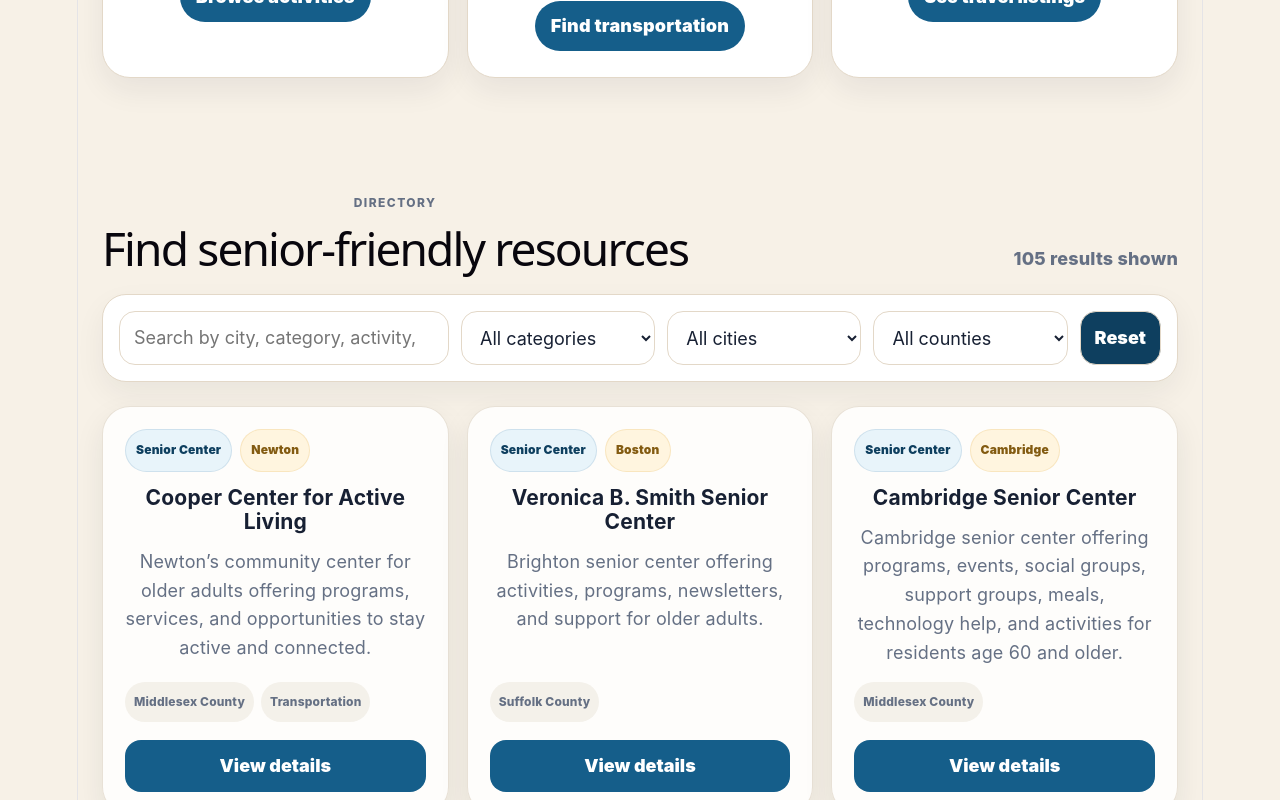
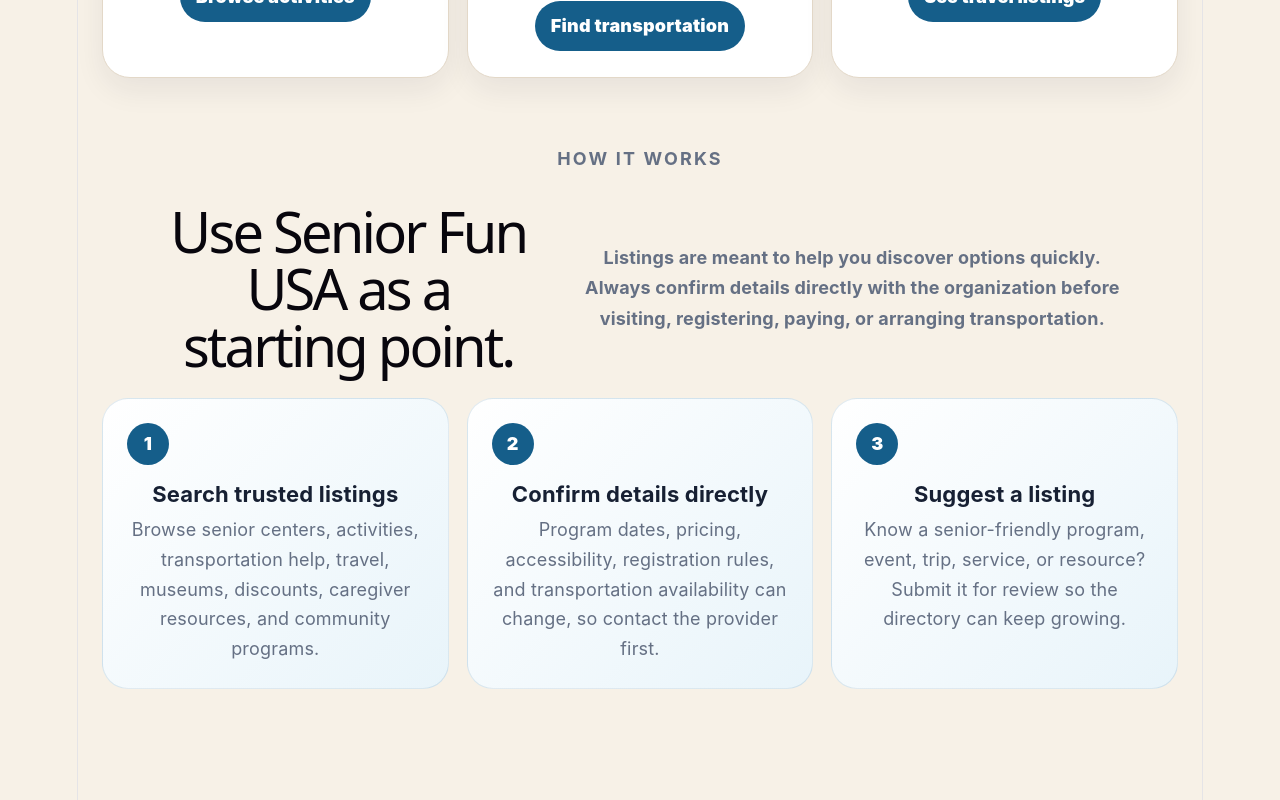
Before and after one commit to bahramjo4534-prog/senior-fun-usa, a React (Vite) app: page / in a window 1280 px wide. Shown: the part 1620-2420 px from the top of the page. Built offline with nearby package versions, Linux system fonts and the light colour scheme.

Commit message:
Improve how it works layout

```diff
--- a/src/App.css
+++ b/src/App.css
@@ -861,3 +861,104 @@
     grid-template-columns: 1fr;
   }
 }
+
+.how-section {
+  padding-top: 10px;
+}
+
+.section-heading {
+  max-width: 780px;
+  margin: 0 auto 24px;
+  text-align: center;
+}
+
+.section-heading h2 {
+  margin: 8px 0 12px;
+  font-size: clamp(34px, 5vw, 56px);
+  line-height: 1.02;
+  letter-spacing: -0.05em;
+}
+
+.section-heading p {
+  color: var(--muted);
+  line-height: 1.7;
+}
+
+.how-grid {
+  display: grid;
+  grid-template-columns: repeat(3, minmax(0, 1fr));
+  gap: 18px;
+}
+
+.how-card {
+  padding: 24px;
+  border-radius: 26px;
+  background: linear-gradient(135deg, #ffffff, var(--soft));
+  border: 1px solid rgba(21, 94, 138, 0.12);
+}
+
+.how-card span {
+  width: 42px;
+  height: 42px;
+  display: grid;
+  place-items: center;
+  border-radius: 999px;
+  background: var(--brand);
+  color: white;
+  font-weight: 900;
+}
+
+.how-card h3 {
+  margin: 16px 0 8px;
+  font-size: 22px;
+}
+
+.how-card p {
+  margin: 0;
+  color: var(--muted);
+  line-height: 1.65;
+}
+
+@media (max-width: 900px) {
+  .how-grid {
+    grid-template-columns: 1fr;
+  }
+}
+
+.how-section .section-heading {
+  max-width: 980px;
+  display: grid;
+  grid-template-columns: 1fr 1.4fr;
+  gap: 28px;
+  align-items: center;
+  text-align: left;
+}
+
+.how-section .section-heading .eyebrow {
+  grid-column: 1 / -1;
+  text-align: center;
+}
+
+.how-section .section-heading h2 {
+  max-width: 520px;
+  margin: 0;
+  text-align: center;
+}
+
+.how-section .section-heading p {
+  margin: 0;
+  font-size: 18px;
+  font-weight: 700;
+  text-align: center;
+}
+
+@media (max-width: 900px) {
+  .how-section .section-heading {
+    grid-template-columns: 1fr;
+    text-align: center;
+  }
+
+  .how-section .section-heading h2 {
+    max-width: none;
+  }
+}
--- a/src/App.jsx
+++ b/src/App.jsx
@@ -265,6 +265,48 @@
           </div>
         </section>
 
+
+        <section className="section how-section">
+          <div className="section-heading">
+            <p className="eyebrow">How it works</p>
+            <h2>Use Senior Fun USA as a starting point.</h2>
+            <p>
+              Listings are meant to help you discover options quickly. Always
+              confirm details directly with the organization before visiting,
+              registering, paying, or arranging transportation.
+            </p>
+          </div>
+
+          <div className="how-grid">
+            <article className="how-card">
+              <span>1</span>
+              <h3>Search trusted listings</h3>
+              <p>
+                Browse senior centers, activities, transportation help, travel,
+                museums, discounts, caregiver resources, and community programs.
+              </p>
+            </article>
+
+            <article className="how-card">
+              <span>2</span>
+              <h3>Confirm details directly</h3>
+              <p>
+                Program dates, pricing, accessibility, registration rules, and
+                transportation availability can change, so contact the provider first.
+              </p>
+            </article>
+
+            <article className="how-card">
+              <span>3</span>
+              <h3>Suggest a listing</h3>
+              <p>
+                Know a senior-friendly program, event, trip, service, or resource?
+                Submit it for review so the directory can keep growing.
+              </p>
+            </article>
+          </div>
+        </section>
+
         <section className="section" id="directory">
           <div className="section-heading">
             <div>
```
